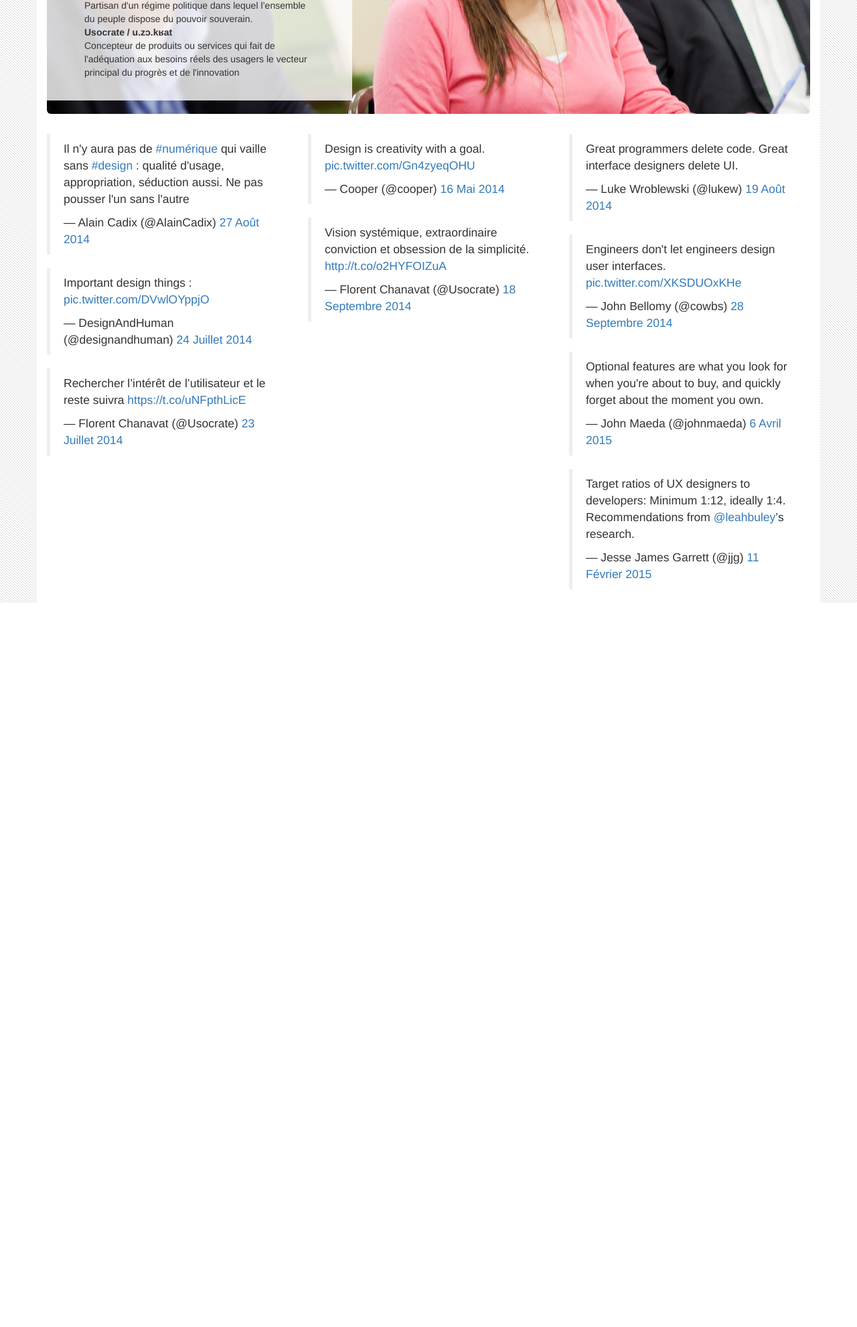
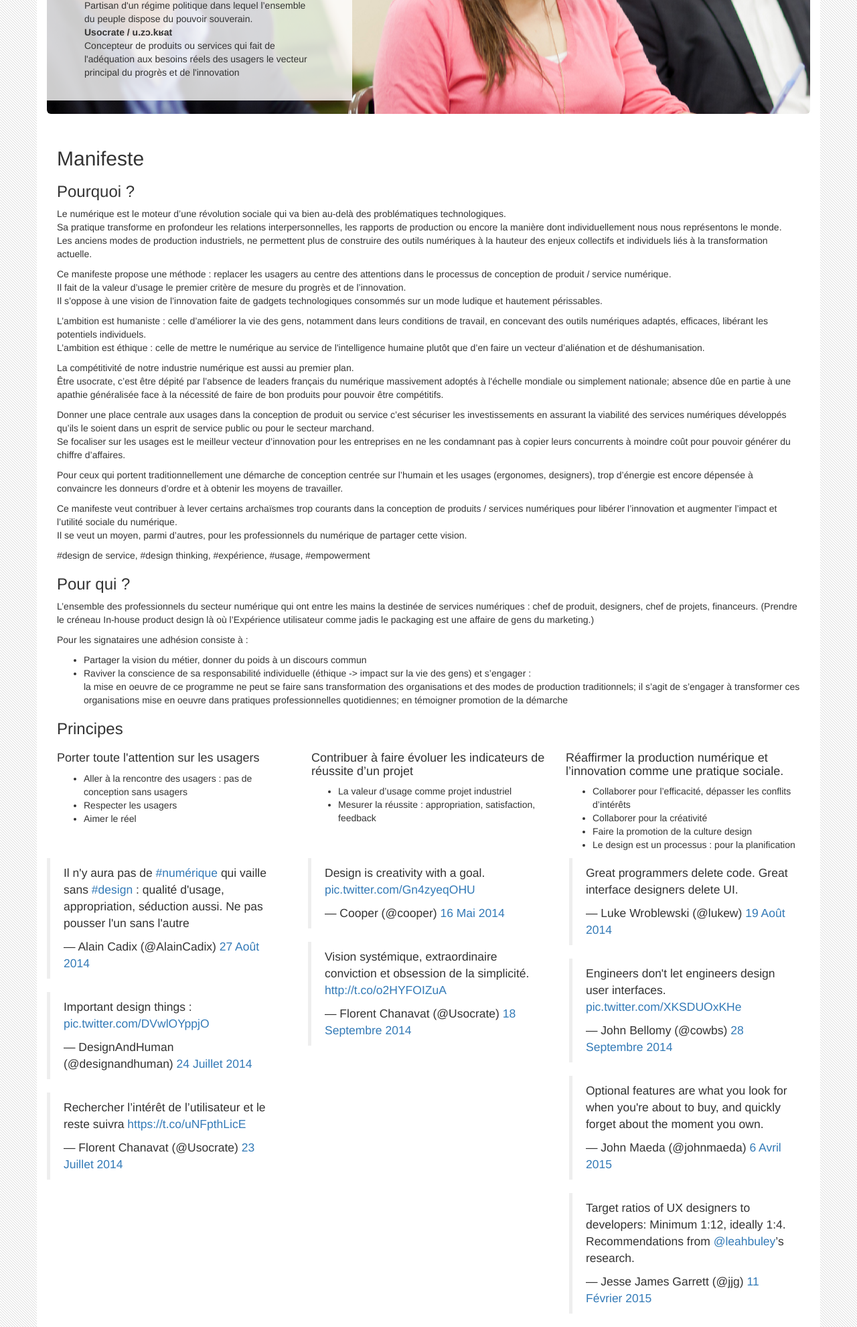
Before and after one commit to Usocrate/manifesto, a PHP site: page /user-factory/ in a window 1280 px wide. Shown: the part 358-2339 px from the top of the page at 67% size. Before the commit the page ends 1258 px from the top, so only its background shows below. Run offline with PHP 8.4, Linux system fonts and the light colour scheme; some libraries are stand-ins or nearby versions.

Commit message:
Brouillon manifeste

```diff
--- a/config/main.inc.php
+++ b/config/main.inc.php
@@ -10,19 +10,19 @@ switch ($_SERVER ['SERVER_NAME']) {
 		define ( 'BOOKMARKS_URL', 'http://em.usocrate.traktor/' );
 		define ( 'CV_URL', PROJECT_URL . 'cv/' );
 		break;
-	case 'usocrate.mp110352' :
-		define ( 'PROJECT_NAME', 'Usocrate (mp110352)' );
-		define ( 'PROJECT_DESCRIPTION', 'Site perso de Florent Chanavat (test)' );
-		define ( 'PROJECT_PUBLISHER', 'usocrate.mp110352' );
-		define ( 'PROJECT_CREATOR', 'Florent Chanavat' );
-		define ( 'PROJECT_URL', 'http://usocrate.mp110352/' );
-		define ( 'SKIN_URL', 'http://usocrate.mp110352/skins/usocrate/' );
-		define ( 'BOOKMARKS_URL', 'http://em.usocrate.fr/' );
-		define ( 'CV_URL', PROJECT_URL . 'cv/' );
-		break;
+	case 'chosta' :
+			define ( 'PROJECT_NAME', 'Usocrate (chosta)' );
+			define ( 'PROJECT_DESCRIPTION', 'Manifeste pour l\'usocratie numérique');
+			define ( 'PROJECT_PUBLISHER', 'usocrate' );
+			define ( 'PROJECT_CREATOR', 'Florent Chanavat' );
+			define ( 'PROJECT_URL', 'http://chosta/manifesto/' );
+			define ( 'SKIN_URL', 'http://chosta/manifesto//skins/usocrate/' );
+			define ( 'BOOKMARKS_URL', 'http://chosta/em/' );
+			define ( 'CV_URL', PROJECT_URL . 'http://chosta/cv/' );
+			break;
 	default :
 		define ( 'PROJECT_NAME', 'Usocrate.fr' );
-		define ( 'PROJECT_DESCRIPTION', "Le design ce n'est pas du style, c'est de l'usage" );
+		define ( 'PROJECT_DESCRIPTION', 'Manifeste pour l\'usocratie numérique' );
 		define ( 'PROJECT_PUBLISHER', 'Usocrate.fr' );
 		define ( 'PROJECT_CREATOR', 'Florent Chanavat' );
 		define ( 'PROJECT_URL', 'https://usocrate.fr/' );
--- a/index.php
+++ b/index.php
@@ -10,7 +10,6 @@
 	<title><?php echo PROJECT_NAME ?></title>
 	<link rel="stylesheet" href="https://maxcdn.bootstrapcdn.com/bootstrap/3.3.1/css/bootstrap.min.css" />
 	<link rel="stylesheet" type="text/css" href="<?php echo SKIN_URL ?>home.css" />
-<script src="//platform.linkedin.com/in.js" type="text/javascript"></script>
 </head>
 <body>
 	<div class="container">
@@ -29,6 +28,84 @@
 							<dd>Concepteur de produits ou services qui fait de l'adéquation aux besoins réels des usagers le vecteur principal du progrès et de l'innovation</dd>
 						</dl>
 					</div>
+				</div>
+			</div>
+		</div>
+		<div class"row">
+			<div class="col-lg-12">
+				<h2>Manifeste</h2>
+				<h3>Pourquoi ?</h3>
+				<p>
+					Le numérique est le moteur d’une révolution sociale qui va bien au-delà des problématiques technologiques.<br>
+					Sa pratique transforme en profondeur les relations interpersonnelles, les rapports de production ou encore la manière dont individuellement nous nous représentons le monde.<br>
+					Les anciens modes de production industriels, ne permettent plus de construire des outils numériques à la hauteur des enjeux collectifs et individuels liés à la transformation actuelle.
+				</p>
+				<p>
+					Ce manifeste propose une méthode : replacer les usagers au centre des attentions dans le processus de conception de produit / service numérique.<br>
+					Il fait de la valeur d’usage le premier critère de mesure du progrès et de l’innovation.<br>
+					Il s’oppose à une vision de l’innovation faite de gadgets technologiques consommés sur un mode ludique et hautement périssables.<br>
+				</p>
+				<p>
+					L’ambition est humaniste : celle d’améliorer la vie des gens, notamment dans leurs conditions de travail, en concevant des outils numériques adaptés, efficaces, libérant les potentiels individuels.<br>
+					L’ambition est éthique : celle de mettre le numérique au service de l'intelligence humaine plutôt que d’en faire un vecteur d’aliénation et de déshumanisation.
+				</p>
+				<p>
+					La compétitivité de notre industrie numérique est aussi au premier plan.<br>
+					Être usocrate, c’est être dépité par l’absence de leaders français du numérique massivement adoptés à l'échelle mondiale ou simplement nationale; absence dûe en partie à une apathie généralisée face à la nécessité de faire de bon produits pour pouvoir être compétitifs.
+				</p>
+				<p>
+					Donner une place centrale aux usages dans la conception de produit ou service c’est sécuriser les investissements en assurant la viabilité des services numériques développés qu’ils le soient dans un esprit de service public ou pour le secteur marchand.<br>
+					Se focaliser sur les usages est le meilleur vecteur d’innovation pour les entreprises en ne les condamnant pas à copier leurs concurrents à moindre coût pour pouvoir générer du chiffre d’affaires.
+				</p>
+				<p>
+					Pour ceux qui portent traditionnellement une démarche de conception centrée sur l’humain et les usages (ergonomes, designers), trop d’énergie est encore dépensée à convaincre les donneurs d’ordre et à obtenir les moyens de travailler.
+				</p>
+				<p>
+					Ce manifeste veut contribuer à lever certains archaïsmes trop courants dans la conception de produits / services numériques pour libérer l’innovation et augmenter l’impact et l’utilité sociale du numérique.<br>
+					Il se veut un moyen, parmi d’autres, pour les professionnels du numérique de partager cette vision.
+				</p>
+				<p>#design de service, #design thinking, #expérience, #usage, #empowerment</p>
+				<h3>Pour qui ?</h3>
+				<p>
+					L’ensemble des professionnels du secteur numérique qui ont entre les mains la destinée de services numériques : chef de produit, designers, chef de projets, financeurs.
+					(Prendre le créneau In-house product design là où l’Expérience utilisateur comme jadis le packaging est une affaire de gens du marketing.)
+				</p>
+				<p>
+					Pour les signataires une adhésion consiste à :
+					<ul>
+						<li>Partager la vision du métier, donner du poids à un discours commun</li>
+						<li>Raviver la conscience de sa responsabilité individuelle (éthique -> impact sur la vie des gens) et s’engager :<br>
+						la mise en oeuvre de ce programme ne peut se faire sans transformation des organisations et des modes de production traditionnels; il s’agit de s’engager à transformer ces organisations
+						mise en oeuvre dans pratiques professionnelles quotidiennes; en témoigner
+						promotion de la démarche
+						</li>
+					</ul>
+				</p>
+				<h3>Principes</h3>
+				<div class="row">
+					<div class="col-md-4">
+						<h4>Porter toute l'attention sur les usagers</h4>
+						<ul>
+							<li>Aller à la rencontre des usagers : pas de conception sans usagers</li>
+							<li>Respecter les usagers</li>
+							<li>Aimer le réel</li>
+						</ul>
+					</div>
+					<div class="col-md-4">
+						<h4>Contribuer à faire évoluer les indicateurs de réussite d’un projet</h4>
+						<ul>
+							<li>La valeur d’usage comme projet industriel</li>
+							<li>Mesurer la réussite : appropriation, satisfaction, feedback</li>
+						</ul>
+					</div>
+					<div class="col-md-4">
+						<h4>Réaffirmer la production numérique et l’innovation comme une pratique sociale.</h4>
+						<ul>
+							<li>Collaborer pour l’efficacité, dépasser les conflits d’intérêts</li>
+							<li>Collaborer pour la créativité</li>
+							<li>Faire la promotion de la culture design</li>
+							<li>Le design est un processus : pour la planification</li>
+						</ul>
 					</div>
 			</div>
 		</div>
```
Lines whose indentation alone changed are shown as unchanged.
